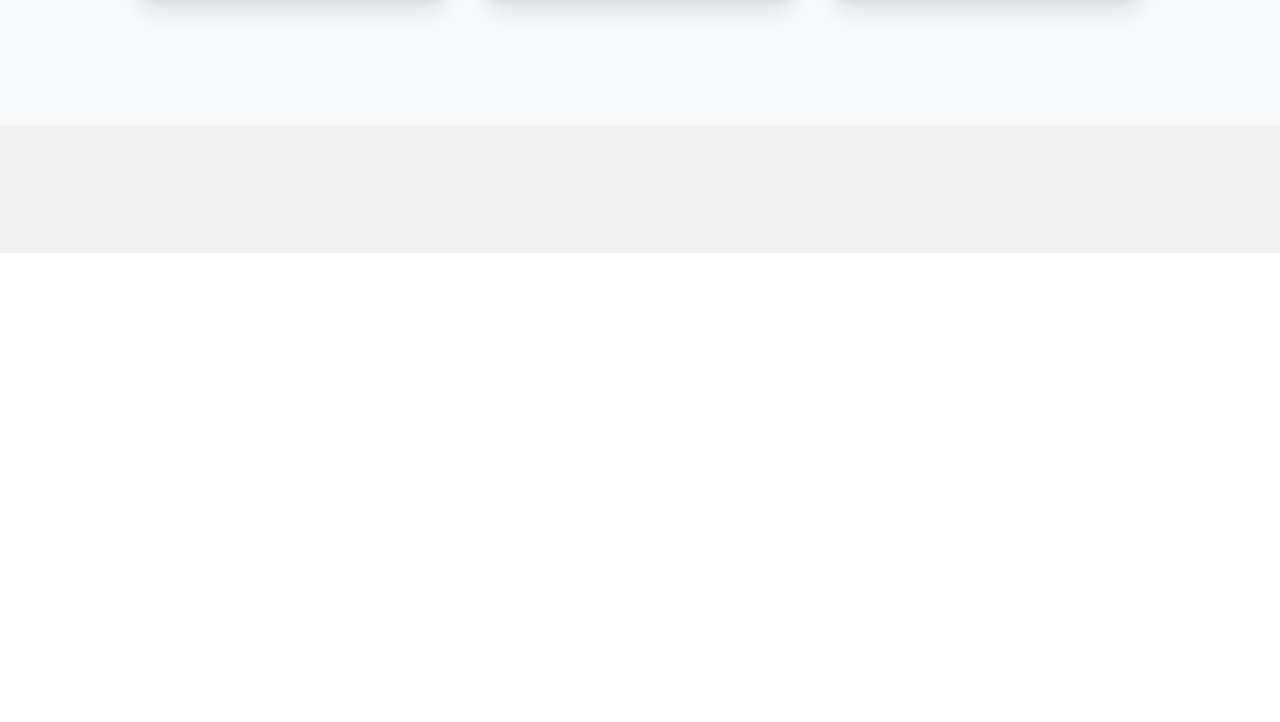
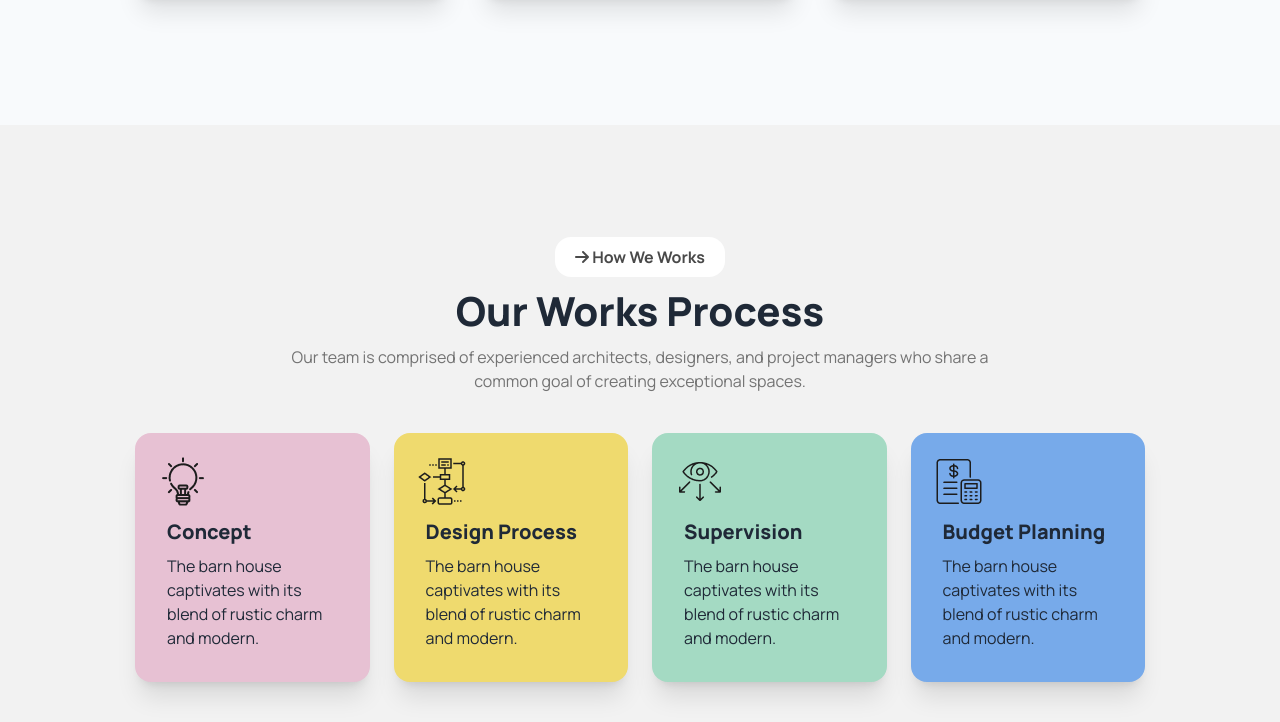
Before and after one commit to MonifaAnna/asssingment-3, a plain HTML site: page index.html in a window 1280 px wide. Shown: the part 2593-3315 px from the top of the page. Before the commit the page ends 2846 px from the top, so only its background shows below. Drawn offline with nearby package versions, Linux system fonts and the light colour scheme.

Commit message:
works section done

```diff
--- a/index.html
+++ b/index.html
@@ -141,14 +141,13 @@
           </div>
        </section>
        <!-- meet our team -->
-        <section class="lg:px-[135px] pt-16 px-5 pb-32">
+        <section class="lg:px-[135px] pt-16 px-5 lg:pb-32 pb-10 ">
           <div class="text-center">
                 <button class="px-5 text-[#494949] font-bold py-2 bg-secondary rounded-2xl mt-8 lg:mt-0 mb-4"> <i class="fa-solid fa-arrow-right"></i> Our Team</button>
                 <h1 class="text-[40px] font-extrabold">Meet Our Team</h1>
                 <div class="lg:w-[700px] text-center mx-auto">
                    <p class="text-[#737373]">Our team is comprised of experienced architects, designers, and project managers who share a common goal of creating exceptional spaces.</p>
                 </div>
-
           </div>
             <!-- card for lg -->
               <div class="grid grid-cols-1 sm:grid-cols-2 lg:grid-cols-3 gap-8 mt-16 ">
@@ -201,8 +200,53 @@
               </div>
         </section>
         <!-- our works place -->
-         <section class="lg:px-[135px] px-5 bg-base-200 pb-32">
-
+         <section class="lg:px-[135px] px-5 bg-base-200 lg:pt-28 pb-10">
+            <div class="text-center">
+                <button class="px-5 text-[#494949] font-bold py-2 bg-white rounded-2xl mt-8 lg:mt-0 mb-4"> <i class="fa-solid fa-arrow-right"></i> How We Works </button>
+                <h1 class=" text-3xl lg:text-[40px] font-extrabold pb-4">Our Works Process</h1>
+                <div class="lg:w-[700px] text-center mx-auto">
+                   <p class="text-[#737373]">Our team is comprised of experienced architects, designers, and project managers who share a common goal of creating exceptional spaces.</p>
+                </div>
+            </div>
+            <!-- grid card -->
+             <div class="grid grid-cols-1 sm:grid-cols-2 gap-6 lg:grid-cols-4 mt-10">
+              <div class="card bg-[#E7C1D3]  shadow-xl">
+                <div class="pl-6 pt-6 -mb-5">
+                   <img src="./assets/concept.png" alt="">
+                </div>
+                <div class="card-body">
+                  <h2 class="card-title font-extrabold">Concept</h2>
+                  <p>The barn house captivates with its blend of rustic charm and modern.</p>
+                </div>
+              </div>
+                   <div class="card bg-[#EFDA6E]  shadow-xl">
+                <div class="pl-6 pt-6 -mb-5">
+                   <img src="./assets/flow-chart.png" alt="">
+                </div>
+                <div class="card-body">
+                  <h2 class="card-title font-extrabold">Design Process</h2>
+                  <p>The barn house captivates with its blend of rustic charm and modern.</p>
+                </div>
+              </div>
+                   <div class="card bg-[#A4DAC3]  shadow-xl">
+                <div class="pl-6 pt-6 -mb-5">
+                   <img src="./assets/vision.png" alt="">
+                </div>
+                <div class="card-body">
+                  <h2 class="card-title font-extrabold">Supervision</h2>
+                  <p>The barn house captivates with its blend of rustic charm and modern.</p>
+                </div>
+              </div>
+                   <div class="card bg-[#77AAEA]  shadow-xl">
+                <div class="pl-6 pt-6 -mb-5">
+                   <img src="./assets/budget-planning.png" alt="">
+                </div>
+                <div class="card-body">
+                  <h2 class="card-title font-extrabold">Budget Planning</h2>
+                  <p>The barn house captivates with its blend of rustic charm and modern.</p>
+                </div>
+              </div>
+             </div>
          </section>
     </main>
     <footer></footer>
```
